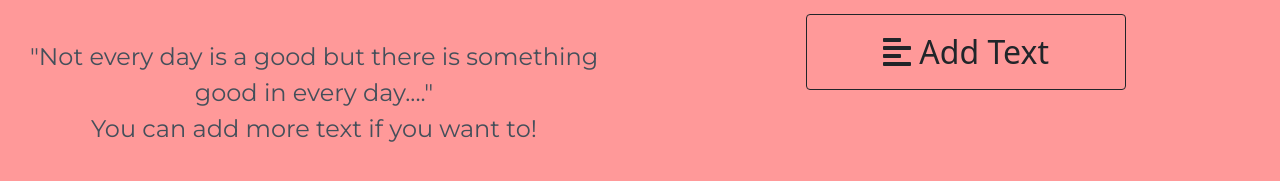
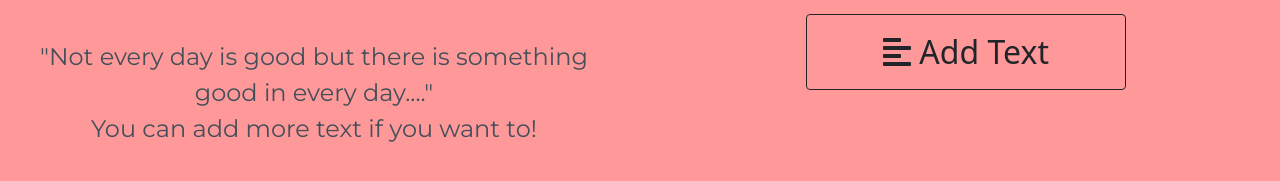
Before and after one commit to prashanthkavali/Style_Editor, a plain HTML site: page index.html in a window 1280 px wide. Shown: the part 611-792 px from the top of the page. Drawn offline with Linux system fonts and the light colour scheme.

Commit message:
Update index.html

```diff
--- a/index.html
+++ b/index.html
@@ -37,7 +37,7 @@
 
             <div><img src="./images/1.webp" name="pics" alt=""></div>
             <div id="paragraph">
-                <p id="text">"Not every day is a good but there is something good in every day...." <br>You can add more text if you want to!</p>
+                <p id="text">"Not every day is good but there is something good in every day...." <br>You can add more text if you want to!</p>
             </div>
 
         </div>
```
